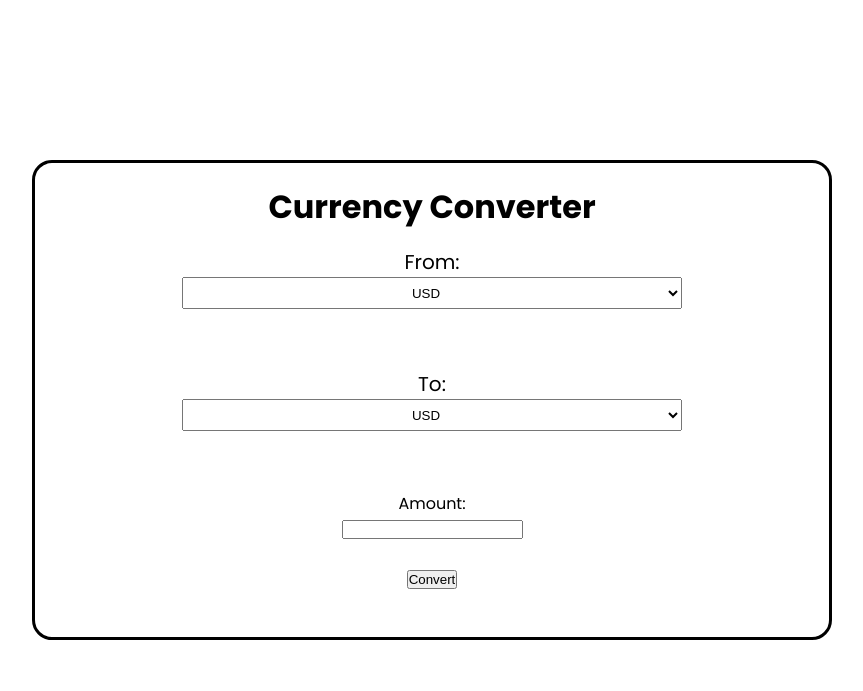
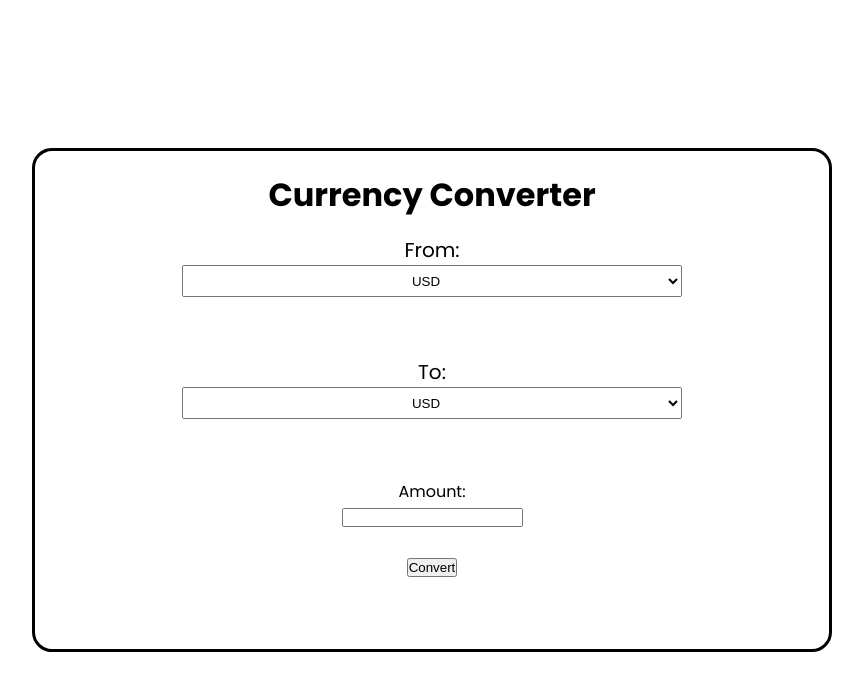
Before and after one commit to avillalv/Currency-Converter, a Flask app: page / in a window 1280 px wide. Shown: the top 691 px of the page, without its empty margins (208-1071 px from the left). Run offline with Flask 3, Linux system fonts and the light colour scheme.

Commit message:
Update styles.css

```diff
--- a/static/styles.css
+++ b/static/styles.css
@@ -19,7 +19,7 @@
     max-width: 800px;
     width: 80%;
     max-height: 800px;
-    height: 60%;
+    height: 63%;
     padding: 20px;
     border-radius: 20px;
     border:  solid black;
@@ -45,5 +45,5 @@
 }
 
 #result {
-    margin-top: 1rem;
+    padding: 7px;
 }
```
